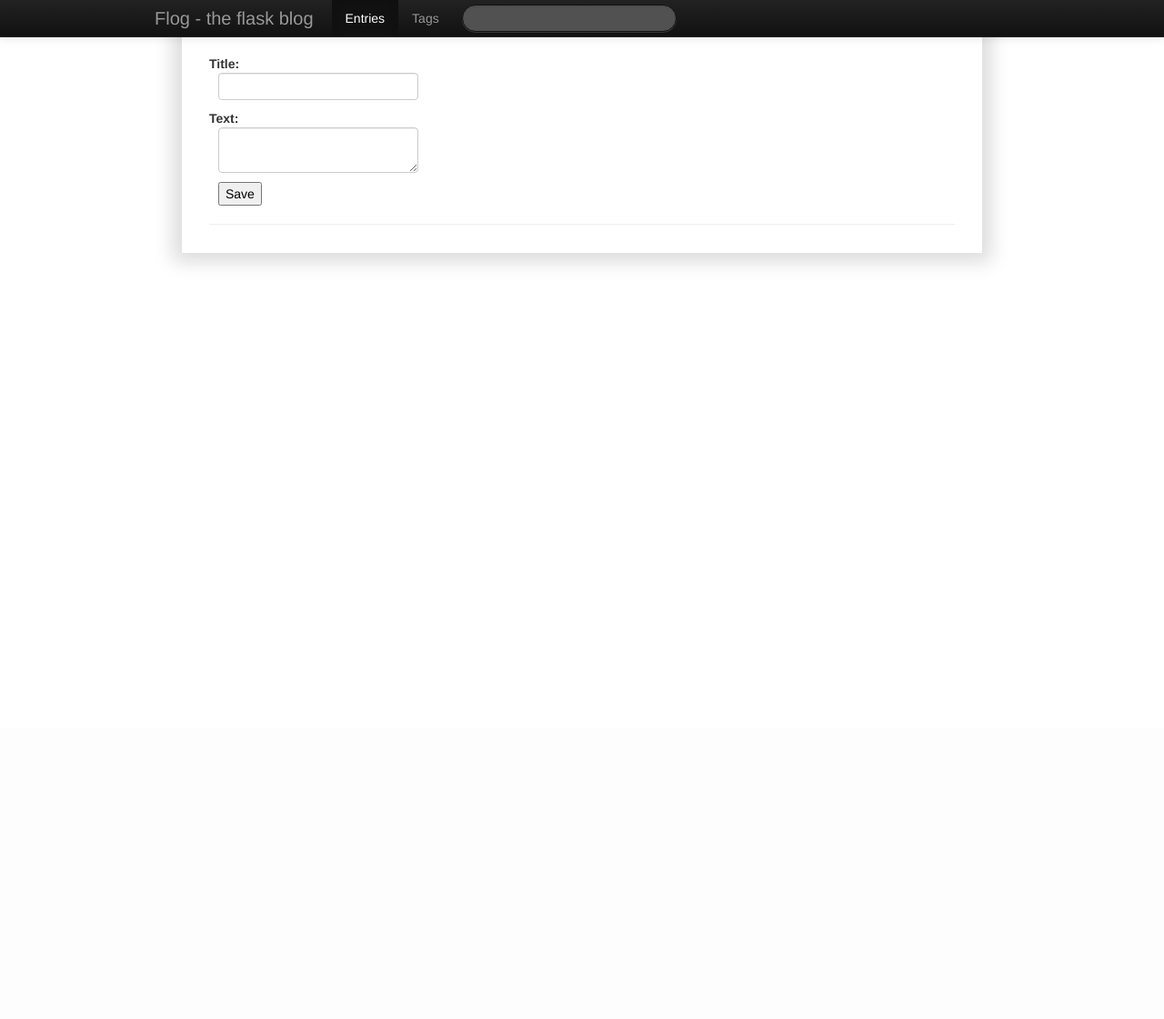
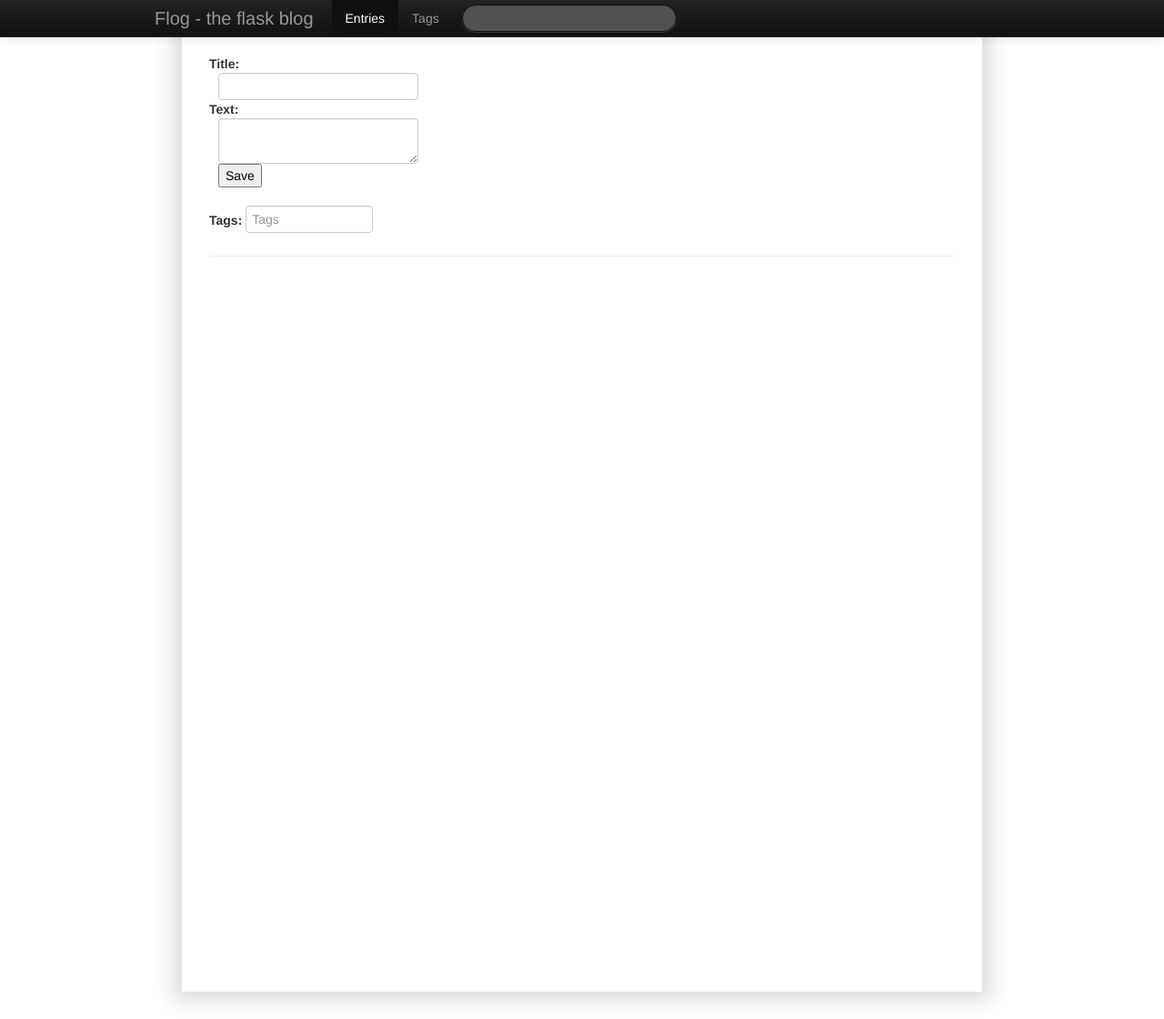
Before and after one commit to jpknie/flog, a Flask app: page /add_entry in a window 1280 px wide. Shown: the whole page at 91% size. Before the commit the page ends 290 px from the top, so only its background shows below. Run offline with Flask 2, Linux system fonts and the light colour scheme; a user stored in the database is signed in; data that the repository does not hold is empty; some libraries are stand-ins or nearby versions.

Commit message:
Use tagmanager and typeahead -modules in entry editor.

```diff
--- a/app/static/css/custom.css
+++ b/app/static/css/custom.css
@@ -1,6 +1,9 @@
 // my custom styles
 
-.container { overflow: hidden; } /* hide extra shadows */
+.container {
+	overflow: hidden;
+}
+/* hide extra shadows */
 .container > .inner {
     margin: 10px 30px; /* big enough to contain the shadow */
     overflow: hidden; /* be sure that nothing overflows from the inner */
@@ -17,4 +20,5 @@
 .container > .inner .content {
 	margin: 30px 30px 30px 30px;
 	margin-left: 30px;
+	min-height: 1000px;
 }
--- a/app/templates/base.html
+++ b/app/templates/base.html
@@ -11,9 +11,27 @@
     <title>Welcome to Flog!</title>
     <link href="/static/css/custom.css" rel="stylesheet" media="screen">
     <link href="/static/css/bootstrap.css" rel="stylesheet" media="screen">
+    <link href="/static/css/tagmanager.css" rel="stylesheet" media="screen">
     <script src="/static/js/jquery-1.10.2.min.js"></script>
     <script src="/static/js/bootstrap.min.js"></script>
     <script src="/static/js/moment.min.js"></script>
+    <script src="/static/js/typeahead.min.js"></script>
+    <script src="/static/js/tagmanager.js"></script>
+    <script>
+    $(document).ready(function()
+    {
+      var tagManager = $(".tm-input").tagsManager();
+
+      $(".tm-input").typeahead({
+        name: 'tags',
+        remote: '/tags/json',
+        limit: 10
+      }).on('typeahead:selected', function(element, data) {
+          tagManager.tagsManager("pushTag", data.value);
+      });
+
+    });
+    </script>
     <!-- for bootstrap responsive mode -->
     <meta name="viewport" content="width=device-width, initial-scale=1.0">
   </head>
--- a/app/templates/entry_editor.html
+++ b/app/templates/entry_editor.html
@@ -1,15 +1,20 @@
 {% extends 'base.html' %}
 {% block content %}
     <div class="content">
-    <form action="" method="post" class="form">
+    <form action="" method="post" class="form-inline">
     {{ form.csrf_token }}
       <dl>
         <dt>Title:
         <dd>{{ form['title'] }}
         <dt>Text:
         <dd>{{ form['text'] }}
+        <br/>
         <dd><input type=submit value="Save">
       </dl>
+        <dl>
+        <dt>Tags:
+        <input type="text" name="tags" placeholder="Tags" autocomplete="off" style="width:9em;" class="input-medium tm-input tm-input-success" data-original-title=""/>
+        </dl>
     </form>
     <hr>
     {% with messages = get_flashed_messages() %}
--- a/app/views.py
+++ b/app/views.py
@@ -7,16 +7,17 @@ from sqlalchemy.exc import IntegrityError
 from forms import LoginForm, EntryForm, TagForm, SearchForm
 from config import ITEMS_PER_PAGE, COLS_IN_TAG_TABLE
 from utilities import chunks
-from models import *
 
 from sqlalchemy.ext.declarative import declarative_base
 from sqlalchemy_searchable import Searchable
 from sqlalchemy_utils.types import TSVectorType
 from sqlalchemy_searchable import parse_search_query
 from sqlalchemy_searchable import search
-#from sqlalchemy_utils import tsvector_match, tsvector_concat, to_tsquery
+
+from models import *
 
 import datetime
+import simplejson as json
 
 @lm.user_loader
 def load_user(userid):
@@ -112,6 +113,12 @@ def tags():
 	tags = list(chunks(tags, COLS_IN_TAG_TABLE))
 	return render_template('tags.html', page_title = page_title, tags = tags, admin = bool(admin))
 
+@app.route('/tags/json')
+def tags_json():
+	tags = Tag.query.all()
+	results = [tag.serialize for tag in tags]
+	return json.dumps(results)
+
 @app.route('/add_entry', methods=['GET', 'POST'])
 @login_required
 def add_entry():
@@ -125,7 +132,9 @@ def add_entry():
 		db.session.add(entry)
 		db.session.commit()
 		return redirect(url_for('entries'))
-	return render_template('entry_editor.html', form_action = 'add_entry', form = form, page_title = page_title)
+	tags = Tag.query.all()
+	tags = list(chunks(tags, COLS_IN_TAG_TABLE))
+	return render_template('entry_editor.html', form_action = 'add_entry', form = form, tags = tags, page_title = page_title)
 
 @app.route('/edit_entry/<int:entryid>', methods=['GET', 'POST'])
 @login_required
@@ -143,7 +152,7 @@ def edit_entry(entryid):
 		db.session.add(entry)
 		db.session.commit()
 		return redirect(url_for('entries'))
-	return render_template('entry_editor.html', form_action = 'edit_entry', form = form, page_title = page_title)
+	return render_template('entry_editor.html', form_action = 'edit_entry', form = form, tags = None, page_title = page_title)
 
 @app.route('/login', methods=['GET', 'POST'])
 def login():
```
Also changed, not shown: app/static/css/tagmanager.css (+56 -5 lines).
